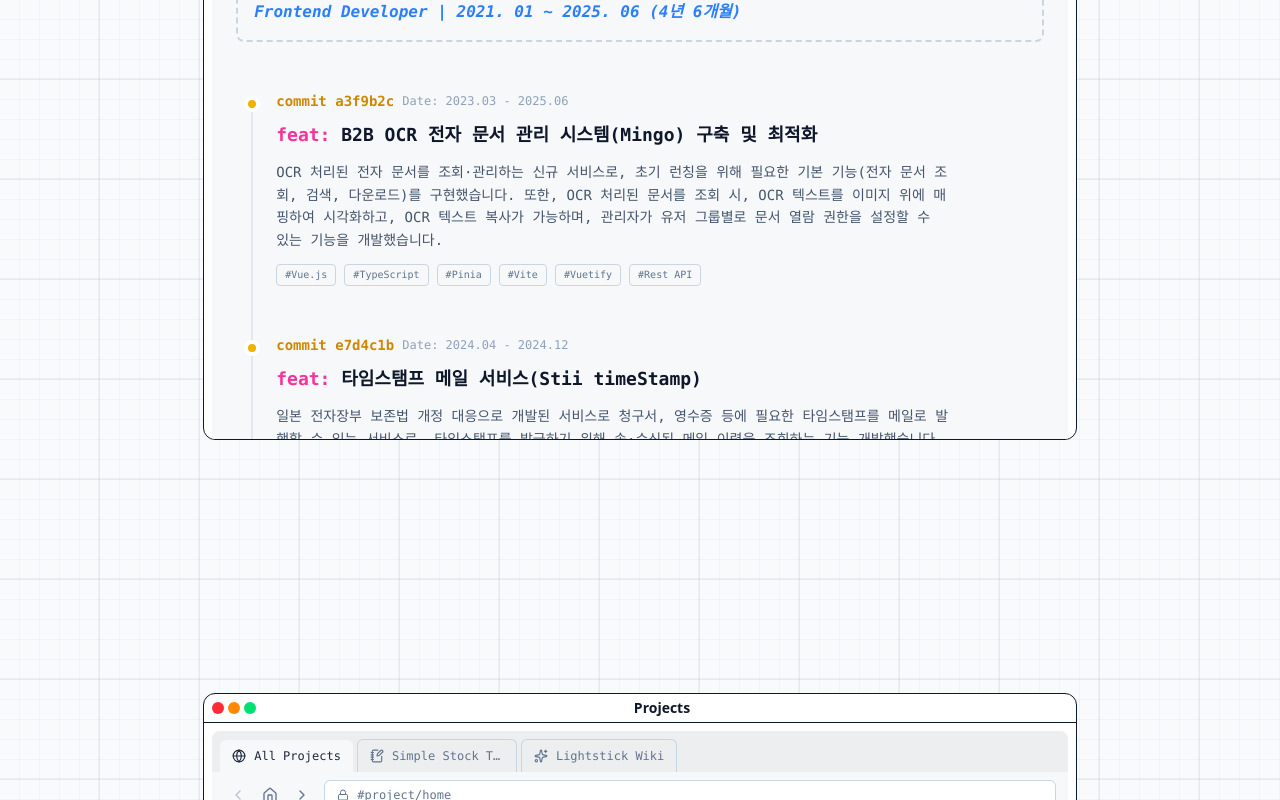
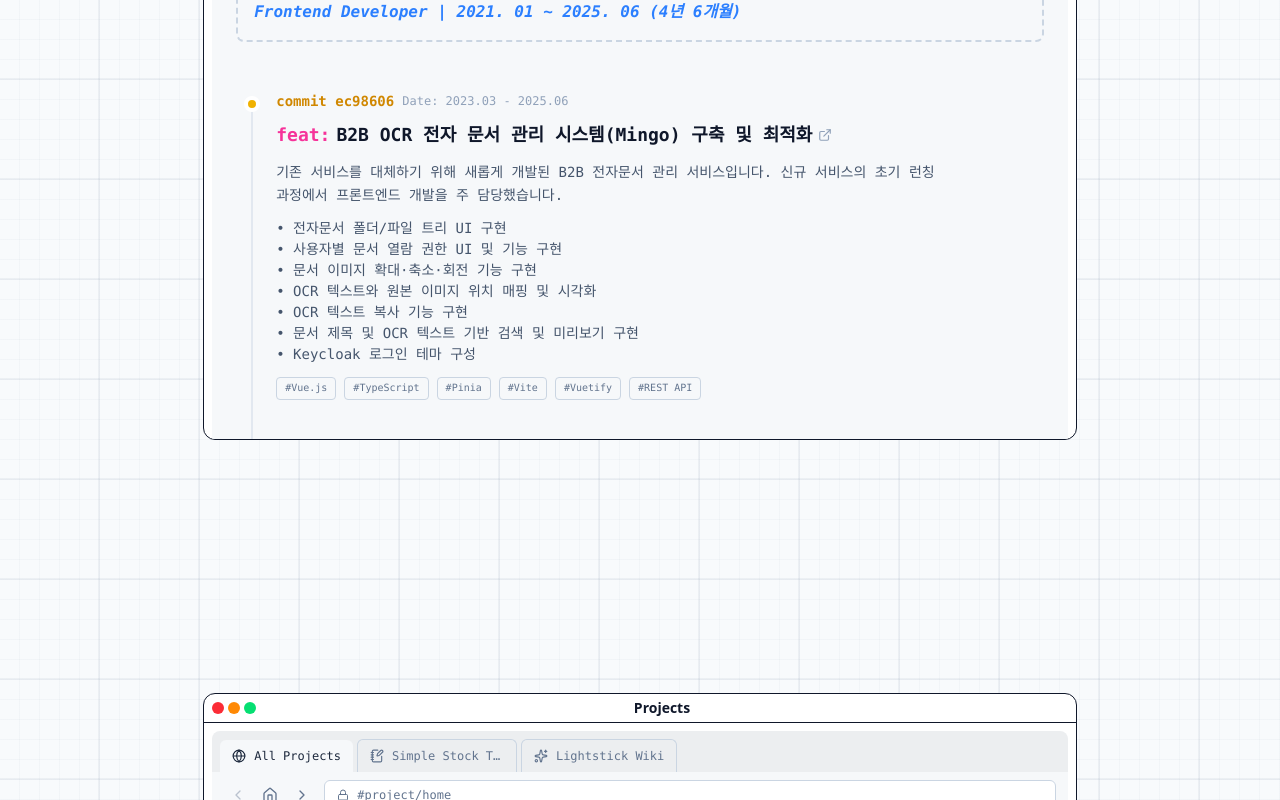
Before and after one commit to yjin982/portfolio, a Next.js app: page / in a window 1280 px wide. Shown: the part 2720-3520 px from the top of the page. Built offline with nearby package versions, Linux system fonts and the light colour scheme; no server answers; a web font is replaced by a local one.

Commit message:
[feat] career text, link 추가, 내용 수정

```diff
--- a/components/contents/career.tsx
+++ b/components/contents/career.tsx
@@ -1,36 +1,57 @@
+import { ExternalLink } from "lucide-react";
+
 export default function Career() {
   const projects = [
     {
-      hash: "a3f9b2c",
+      hash: "ec98606",
       title: "B2B OCR 전자 문서 관리 시스템(Mingo) 구축 및 최적화",
       period: "2023.03 - 2025.06",
       summary:
-        "OCR 처리된 전자 문서를 조회·관리하는 신규 서비스로, 초기 런칭을 위해 필요한 기본 기능(전자 문서 조회, 검색, 다운로드)를 구현했습니다. 또한, OCR 처리된 문서를 조회 시, OCR 텍스트를 이미지 위에 매핑하여 시각화하고, OCR 텍스트 복사가 가능하며, 관리자가 유저 그룹별로 문서 열람 권한을 설정할 수 있는 기능을 개발했습니다.",
-      tags: ["Vue.js", "TypeScript", "Pinia", "Vite", "Vuetify", "Rest API"],
+        "기존 서비스를 대체하기 위해 새롭게 개발된 B2B 전자문서 관리 서비스입니다. 신규 서비스의 초기 런칭 과정에서 프론트엔드 개발을 주 담당했습니다.",
+      text: `• 전자문서 폴더/파일 트리 UI 구현
+      • 사용자별 문서 열람 권한 UI 및 기능 구현
+      • 문서 이미지 확대·축소·회전 기능 구현
+      • OCR 텍스트와 원본 이미지 위치 매핑 및 시각화
+      • OCR 텍스트 복사 기능 구현
+      • 문서 제목 및 OCR 텍스트 기반 검색 및 미리보기 구현
+      • Keycloak 로그인 테마 구성
+      `,
+      tags: ["Vue.js", "TypeScript", "Pinia", "Vite", "Vuetify", "REST API"],
+      link: "https://mingo.ai/",
     },
     {
-      hash: "e7d4c1b",
+      hash: "ee07771",
       title: "타임스탬프 메일 서비스(Stii timeStamp)",
       period: "2024.04 - 2024.12",
       summary:
-        "일본 전자장부 보존법 개정 대응으로 개발된 서비스로 청구서, 영수증 등에 필요한 타임스탬프를 메일로 발행할 수 있는 서비스로, 타임스탬프를 발급하기 위해 송·수신된 메일 이력을 조회하는 기능 개발했습니다.",
-      tags: ["Vue.js", "TypeScript", "Pinia", "Vite", "Vuetify", "Rest API"],
+        "일본 전자장부 보존법 개정 대응을 위해 개발된 타임스탬프 메일 서비스입니다. Mingo를 주 담당으로 개발하면서 프론트엔드 개발을 지원했습니다.",
+      text: `• 송·수신 메일 이력 조회 화면 구현
+      • 관련 REST API 연동`,
+      tags: ["Vue.js", "TypeScript", "Pinia", "Vite", "Vuetify", "REST API"],
+      link: "https://stii.com/timestamp-service/",
     },
     {
-      hash: "5f2e8d1",
-      title: "Pineworks 사내 공정관리 시스템 운영 및 유지보수",
+      hash: "0e9cd49",
+      title: "기존 B2B 서비스 및 사내 시스템 유지보수",
       period: "2022.01 - 2024.01",
       summary:
-        "연속 로그인 실패 시 보안 접속 제한 기능을 추가하여 시스템 보안성을 강화했으며, 레거시 프로젝트로 운영 종료 전까지 유지보수를 수행했습니다.",
+        "운영 중인 기존 B2B 서비스와 사내 시스템의 유지보수 및 기능 개선을 담당했습니다.",
+      text: `• 로그인 연속 실패 시 접속 제한 기능 구현
+      • 운영팀을 위한 내부 편의 기능 개발
+      • OCR 서버와 연동한 전자 바인더 이미지 전송 기능 개발
+      • 기존 서비스 영업 시연을 위한 데모 페이지 개발`,
       tags: ["React", "Redux", "Laravel", "PHP"],
     },
     {
-      hash: "5f2e8d1",
-      title: "RPA-BPO-DASHBOARD B2B 서비스 운영 및 유지보수",
-      period: "2022.01 - 2024.01",
+      hash: "23eeeb4",
+      title: "Python 기반 RPA 프로그램 개발",
+      period: "2021.01 - 2022.01",
       summary:
-        "문서 처리 건별 비용 정산 데이터를 시각화하는 전용 어드민 페이지 구축하여 운영 편의성 개선하고, 기존 서비스 영업 시연을 위한 데모 페이지를 신속히 구현하여 계약 수주 환경을 지원했습니다. 레거시 프로젝트로 운영 종료 전까지 유지보수를 수행했습니다.",
-      tags: ["React", "Redux", "Laravel", "PHP"],
+        "고객사가 지정한 웹사이트에 자동 로그인하여 필요한 데이터를 수집하고, 수집한 데이터를 Excel 파일로 생성하는 RPA 프로그램을 개발했습니다.",
+      text: `• Python 기반 EXE 프로그램 개발
+      • Selenium을 활용한 웹사이트 탐색 및 데이터 수집
+      • 수집 데이터를 기반으로 Excel 파일 생성`,
+      tags: ["Python", "Selenium"],
     },
   ];
 
@@ -63,7 +84,7 @@ export default function Career() {
         </div>
 
         {/* 3. Project Commits */}
-        <div className="relative space-y-12 ml-2">
+        <div className="relative flex flex-col gap-12 ml-2">
           {/* 수직선 (Branch Line) */}
           <div className="absolute left-[7px] top-2 bottom-0 w-0.5 bg-slate-200 dark:bg-slate-700"></div>
 
@@ -82,12 +103,26 @@ export default function Career() {
               </div>
 
               <div className="space-y-3">
-                <h3 className="text-lg font-bold">
+                <h3 className="text-lg font-bold flex items-center gap-1.5">
                   <span className="text-pink-500">feat: </span>
                   {project.title}
+                  {project.link && (
+                    <a
+                      href={project.link}
+                      target="_blank"
+                      rel="noopener noreferrer"
+                      aria-label={`${project.title} 바로가기`}
+                      className="text-slate-400 hover:text-blue-500 transition-colors"
+                    >
+                      <ExternalLink size={14} />
+                    </a>
+                  )}
                 </h3>
                 <p className="text-slate-600 dark:text-slate-400 leading-relaxed max-w-2xl whitespace-pre-line">
                   {project.summary}
+                </p>
+                <p className="text-slate-600 dark:text-slate-400 leading-normal text-sm max-w-2xl whitespace-pre-line">
+                  {project.text}
                 </p>
                 <div className="flex flex-wrap gap-2">
                   {project.tags.map((tag) => (
@@ -107,7 +142,7 @@ export default function Career() {
           <div className="relative pl-8">
             <div className="absolute left-0 top-1.5 w-4 h-4 rounded-full bg-slate-300 dark:bg-slate-600 border-4 border-white dark:border-slate-900 z-10"></div>
             <div className="text-slate-400 italic">
-              initial commit: Joined the company as a Frontend Developer
+              initial commit: Joined the AKUO Digital.
             </div>
           </div>
         </div>
```
